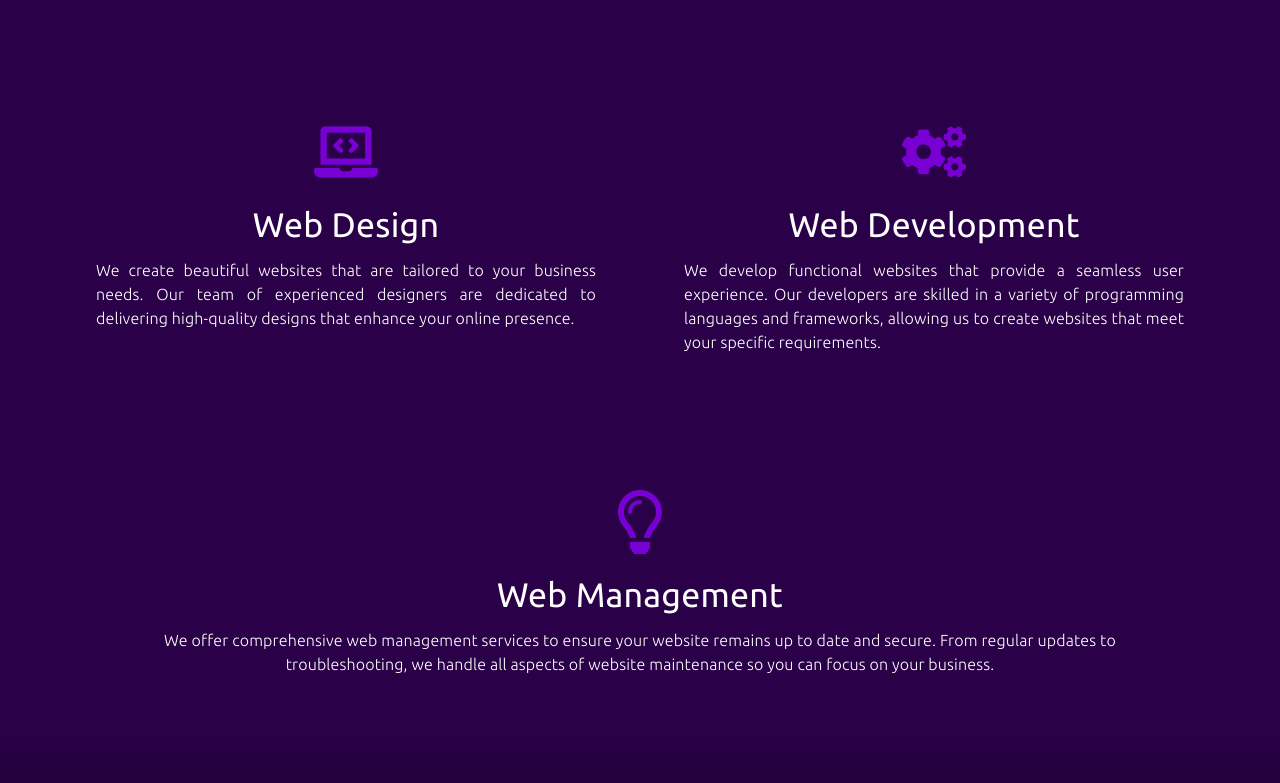
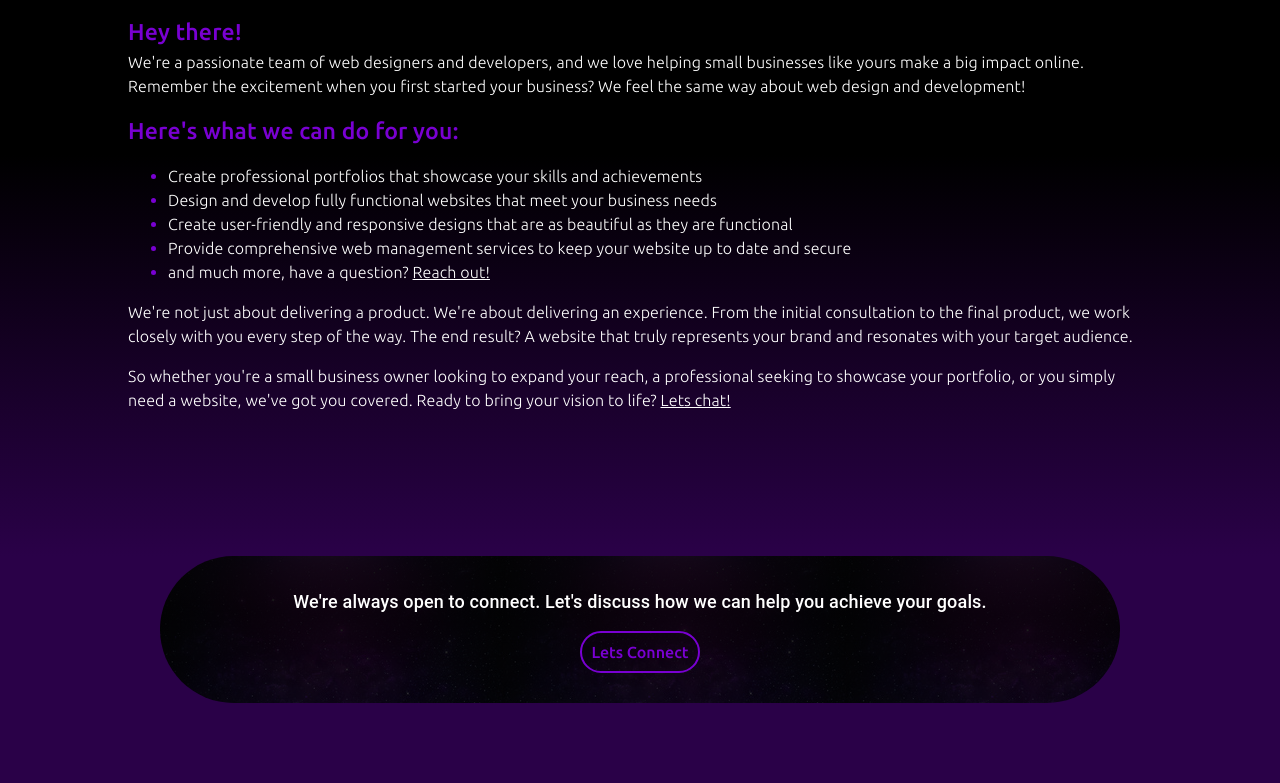
Before and after one commit to tgoodall3/trg-solutions, a React (Create React App) app: page / in a window 1280 px wide. Shown: the part 1157-1940 px from the top of the page. Built offline with nearby package versions, Linux system fonts and the light colour scheme.

Commit message:
about, collab, and more

```diff
--- a/src/App.css
+++ b/src/App.css
@@ -1,7 +1,7 @@
 @import url('https://fonts.googleapis.com/css2?family=Ubuntu:ital,wght@0,300;0,400;0,500;0,700;1,300;1,400;1,500;1,700&display=swap');
 
 body{
-    background-color: black;
+    background-color: rgba(42, 1, 72, 1);
 }
 .ubuntu-light {
     font-family: "Ubuntu", sans-serif;
--- /dev/null
+++ b/src/Components/Collab.js
@@ -0,0 +1,40 @@
+import React from 'react';
+import { Box, Typography, Button, Grid } from '@mui/material';
+import { Link } from 'react-scroll';
+import purple from '../Images/purple.jpg'
+
+const Collab = () => {
+    return (
+        <Box sx={{
+            padding: { xs: '1.5em', sm: '2em', md: '2em' },
+            textAlign: 'center',
+            backgroundColor: 'black',
+            color: 'white',
+            backgroundImage: `linear-gradient(rgba(0, 0, 0, .9) 40%,rgba(0, 0, 0, .8) ), url(${purple})`,
+            borderRadius:'150px',
+            width: { xs: '90%', sm: '80%', md: '70%' },
+            margin:'0 auto'
+        }}>
+            <Grid container flexDirection='column' justifyContent="center" alignItems="center">
+                <Typography variant="h6" paragraph sx={{fontSize:{ xs:'14px', md:'18px'}}}>
+                    We're always open to connect. Let's discuss how we can help you achieve your goals.
+                </Typography>
+                <Link to="contact" smooth={true} duration={500} className='ubuntu-regular' style={{width:'200px', textDecoration: 'none', color: 'inherit', marginBottom:'10px', marginTop:'10px'}}>
+              <Typography variant="h7" sx={{border:'2px solid #7900D2', padding:'10px', borderRadius:'40px', fontWeight:'500', color:'#7900D2', fontSize: { xs: '0.8rem', md: '1rem' }, cursor:'pointer'}}
+               onMouseEnter={(event) => {
+                event.target.style.color = 'white';
+              }}
+              onMouseLeave={(event) => {
+                event.target.style.backgroundColor = '';
+                event.target.style.color = '#7900D2';
+                event.target.style.transition = '.2s'
+              }}>
+                Lets Connect
+              </Typography>
+            </Link>
+            </Grid>
+        </Box>
+    );
+};
+
+export default Collab;
--- a/src/Components/Footer.js
+++ b/src/Components/Footer.js
@@ -17,7 +17,7 @@ const Footer = () => {
                                 <Typography variant="h6">Contact Info</Typography>
                                 <Typography>Noblesville, IN</Typography>
                                 <Typography>(812) 929 7256</Typography>
-                                <Typography>trgdigitalsolutions.com</Typography>
+                                <Typography>trgdigitalsolutions@sales.com</Typography>
                             </Grid>
                             <Grid item xs={12} sm={6} md={4} sx={{ textAlign: 'center' }}>
                                 <Typography variant="h6">Follow Us</Typography>
--- a/src/Components/Hero.js
+++ b/src/Components/Hero.js
@@ -17,7 +17,7 @@ function Hero() {
                 <Typography className='ubuntu-regular' variant="h5" gutterBottom sx={{fontFamily: 'Ubuntu, sans-serif', fontWeight:'300', fontSize: { xs: '1rem', md: '1.5rem' } }}>
                     We provide innovative tech solutions to help your business grow.
                 </Typography>
-                <Link to="services" smooth={true} duration={500}>
+                <Link to="about" smooth={true} duration={500}>
   <Button className='ubuntu-medium' variant="contained" color="primary" sx={{ marginTop:'2em',border:'2px solid #7900D2', padding: { xs: '5px', md: '10px' }, borderRadius:'40px', fontWeight:'500', color:'#7900D2', width:'150px', backgroundColor:'transparent', fontFamily: 'Ubuntu, sans-serif', fontWeight:'500'}}
     onMouseEnter={(event) => {
       event.target.style.color = 'white';
--- a/src/Components/Services.js
+++ b/src/Components/Services.js
@@ -5,7 +5,7 @@ import { FaLaptopCode, FaCogs, FaRegLightbulb } from 'react-icons/fa';
 
     function Services() {
         return (
-            <Box id='services' sx={{height:'100%', pt: '64px', backgroundColor: '#2A0148', color: 'black' }}>
+            <Box id='services' sx={{height:'100%', pt: '64px', backgroundColor: '#2A0148', color: 'black', marginTop:'100px' }}>
                 <Container maxWidth="full" sx={{display:'flex', flexDirection:'column', justifyContent:'center', alignItems:'center'}}>
                 <Typography data-aos='fade-up' variant="h3" component="h1" gutterBottom sx={{color:'white', fontFamily: 'Ubuntu, sans-serif', fontWeight:'500', textAlign:'center' }}>
                         Our Services
--- /dev/null
+++ b/src/Pages/About.js
@@ -0,0 +1,42 @@
+import React from 'react';
+import { Box, Typography } from '@mui/material';
+import { Link } from 'react-scroll';
+import { styled } from '@mui/system';
+
+
+const About = () => {
+
+    const CustomList = styled('ul')({
+        '& li::marker': {
+          color: '#7900D2', // Change this to your desired color
+        },
+      });
+
+    return (
+        <Box id="about" sx={{ padding: { xs: '2em', sm: '4em', md: '8em' }, background:`linear-gradient(rgba(0, 0, 0, 1) 40%,rgba(42, 1, 72, 1) )`, color:'white'}}>            {/* <Typography data-aos='fade-up' variant="h3" component="h1" gutterBottom sx={{color:'white', fontFamily: 'Ubuntu, sans-serif', fontWeight:'500', textAlign:'center' }}>
+                About Us
+            </Typography> */}
+            <Typography variant="body1" paragraph sx={{ fontFamily: 'Ubuntu, sans-serif', fontSize:'16px', fontWeight:'300',}}>
+                <span style={{color:'#7900D2', fontSize:'23px', textAlign:'center', fontWeight:'500'}}>Hey there!</span> <br/>We're a passionate team of web designers and developers, and we love helping small businesses like yours make a big impact online. Remember the excitement when you first started your business? We feel the same way about web design and development!
+            </Typography>
+            <Typography variant="body1" paragraph sx={{textAlign:{xs:'left', sm:'left'}, fontFamily: 'Ubuntu, sans-serif', fontWeight:'300', fontSize:'16px'}}>
+            <span style={{color:'#7900D2', fontSize:'23px',  fontWeight:'500'}}> Here's what we can do for you:</span>
+            <CustomList>
+                    <li>Create professional portfolios that showcase your skills and achievements</li>
+                    <li>Design and develop fully functional websites that meet your business needs</li>
+                    <li>Create user-friendly and responsive designs that are as beautiful as they are functional</li>
+                    <li>Provide comprehensive web management services to keep your website up to date and secure</li>
+                    <li>and much more, have a question? <Link to='contact' smooth={true} duration={500} style={{cursor:'pointer', textDecoration:'underline', '&:hover': { color: '#7900D2' }}}>Reach out!</Link></li>
+                    </CustomList>
+            </Typography>
+            <Typography variant="body1" paragraph sx={{ fontWeight:'300',textAlign:{xs:'left', sm:'left'}, fontFamily: 'Ubuntu, sans-serif', fontSize:'16px'}}>
+                We're not just about delivering a product. We're about delivering an experience. From the initial consultation to the final product, we work closely with you every step of the way. The end result? A website that truly represents your brand and resonates with your target audience.
+            </Typography>
+            <Typography variant="body1" paragraph sx={{fontWeight:'300',textAlign:{xs:'left', sm:'left'}, fontFamily: 'Ubuntu, sans-serif', fontSize:'16px'}}>
+                So whether you're a small business owner looking to expand your reach, a professional seeking to showcase your portfolio, or you simply need a website, we've got you covered. Ready to bring your vision to life?  <Link to='contact' smooth={true} duration={500} style={{cursor:'pointer', textDecoration:'underline', color:'white' }}>Lets chat!</Link>
+            </Typography>
+        </Box>
+    );
+};
+
+export default About;
--- a/src/Pages/Contact.js
+++ b/src/Pages/Contact.js
@@ -3,8 +3,7 @@ import { Box, Container, Typography, TextField, Button } from '@mui/material';
 
 function Contact() {
     return (
-        <Box sx={{ pt: '64px', backgroundColor: 'black', color: 'white' }}>
-            <Container maxWidth="md" sx={{padding:'50px'}}>
+        <Box sx={{ pt: '64px', background:`linear-gradient(rgba(0, 0, 0, 1) 0%, #7900D2 100%)`, color: 'white' }}>            <Container maxWidth="md" sx={{padding:'50px'}}>
                 <Typography id='contact' variant="h3" component="h1" gutterBottom sx={{color:'white', fontFamily: 'Ubuntu, sans-serif', fontWeight:'500', textAlign:'center' }}>
                     Lets Connect!
                 </Typography>
--- a/src/Pages/Home.js
+++ b/src/Pages/Home.js
@@ -6,11 +6,17 @@ import Hero from '../Components/Hero';
 import Services from '../Components/Services';
 import Why from '../Components/Why';
 import Contact from './Contact';
+import About from './About';
+import Collab from '../Components/Collab';
 
 function Home() {
   return (
     <div>
     <Hero />
+    {/* <Collab /> */}
+    <About />
+    <Collab />
+
     <Services />
     <Why />
     <Contact />
```
Also changed, not shown: src/Images/purple.jpg (added).
